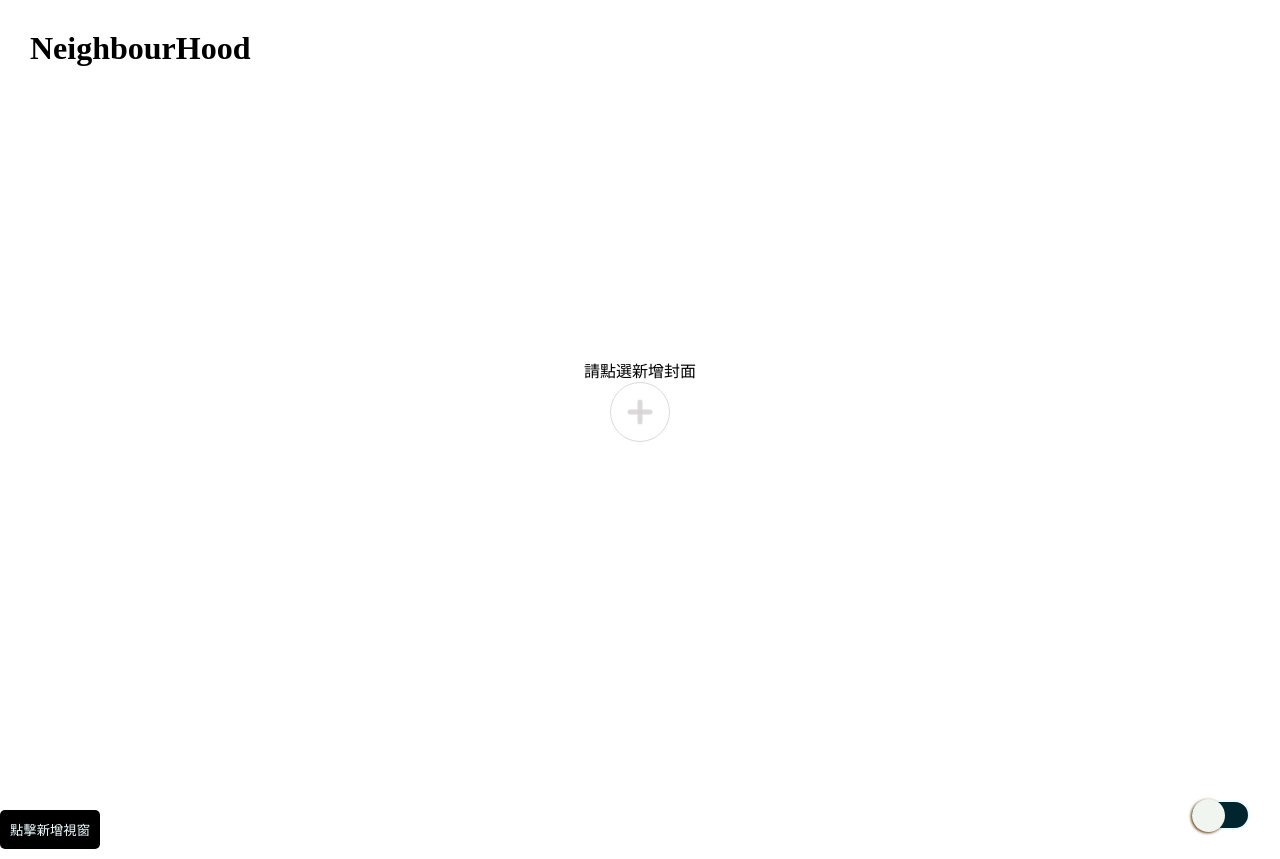
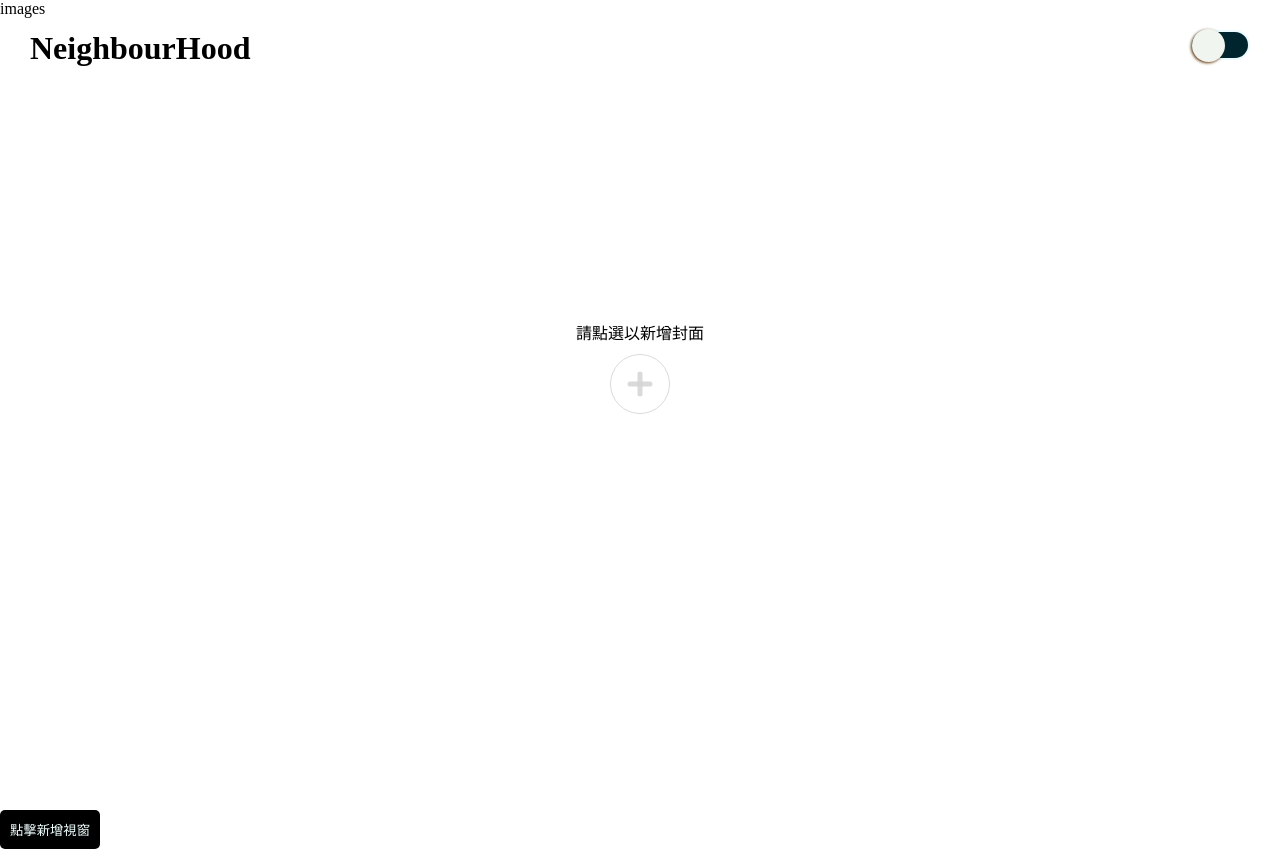
Before and after one commit to tinalin923/NeighbourHood, a React app: page / in a window 1280 px wide. Built offline with nearby package versions, Linux system fonts and the light colour scheme.

Commit message:
update the arrangement of cover

```diff
--- /dev/null
+++ b/src/components/image.jsx
@@ -0,0 +1,5 @@
+import React from 'react';
+
+const UploadImage = () => <div>images</div>;
+
+export default UploadImage;
--- a/src/components/upload.jsx
+++ b/src/components/upload.jsx
@@ -1,7 +1,7 @@
 import React, { useState } from 'react';
 import ProgressBar from './progressbar.js';
 
-const UpLoadForm = () => {
+const UploadForm = () => {
   const [file, setFile] = useState(null);
   const [error, setError] = useState(null);
 
@@ -39,4 +39,4 @@ const UpLoadForm = () => {
   );
 };
 
-export default UpLoadForm;
+export default UploadForm;
--- a/src/styles/style.scss
+++ b/src/styles/style.scss
@@ -6,7 +6,21 @@
 @import 'progressbar';
 
 
-#file_input_btn{
-    @include d-flex(column, center, center);
-    // border: 1px solid red;
+#neighbour_cover{
+    @include w-h(100%,100vh);
 }
+.choose_cover{
+    position: absolute;
+    z-index: 1;
+    top: 40vh;
+    margin-left: auto;
+    margin-right: auto;
+    left: 0;
+    right: 0;
+    @include d-flex(column, center,center);
+
+}
+#input_file_btn{
+    margin-top: 10px;
+    @include d-flex(column, center,center);
+}
--- a/src/styles/switch.scss
+++ b/src/styles/switch.scss
@@ -8,8 +8,8 @@ $btnbst:#613407;
 
 
 .switch_btn{
+    @include w-h(33px,33px);
     border: none;
-    @include w-h(33px,33px);
     border-radius: 100%;
     background-color: $btn;
     cursor:pointer;
@@ -17,6 +17,7 @@ $btnbst:#613407;
 
 .switch{
     position: absolute;
+    top: 30px;
     right: 30px;
     @include w-h(60px,30px);
     border-radius: 15px;
@@ -47,10 +48,9 @@ $btnbst:#613407;
 }
 .switch_on{
     position: absolute;
+    top: 30px;
     right: 30px;
     @include w-h(60px,30px);
-    // width: 60px;
-    // height: 30px;
     border-radius: 15px;
     display: flex;
     align-items: center;
--- a/src/template.html
+++ b/src/template.html
@@ -8,14 +8,18 @@
 </head>
 <body>
     <div class="container" id="container">
+
         <h1>NeighbourHood</h1>
-        <div class="cover">
-            <p>請點選新增封面</p>
-            <div id="file_input_btn"></div>
+        <div class="choose_cover">
+            <p>請點選以新增封面</p>
+            <div id="input_file_btn"></div>
         </div>
 
+        <div id="toggle_preview"></div>
+        <div id="neighbour_cover"></div>
         <div id="root"></div>
-        <div id="button"></div>
+        <div id="add_block_button"></div>
+
     </div>
 </body>
 </html>
```
Also changed, not shown: src/index.jsx (+6 -4 lines).
